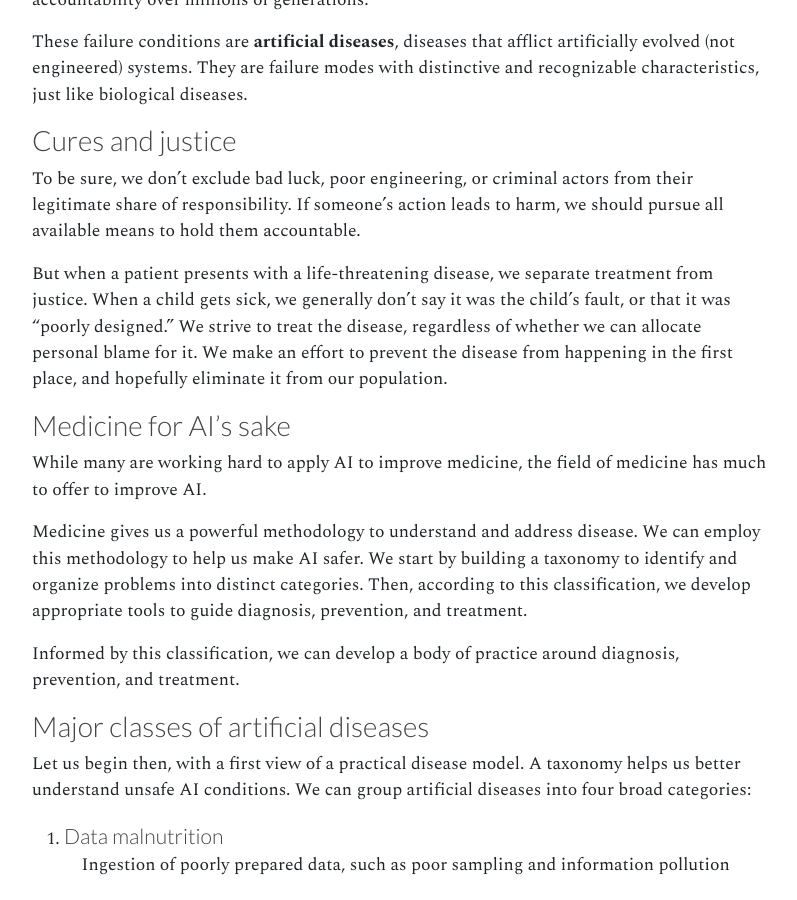
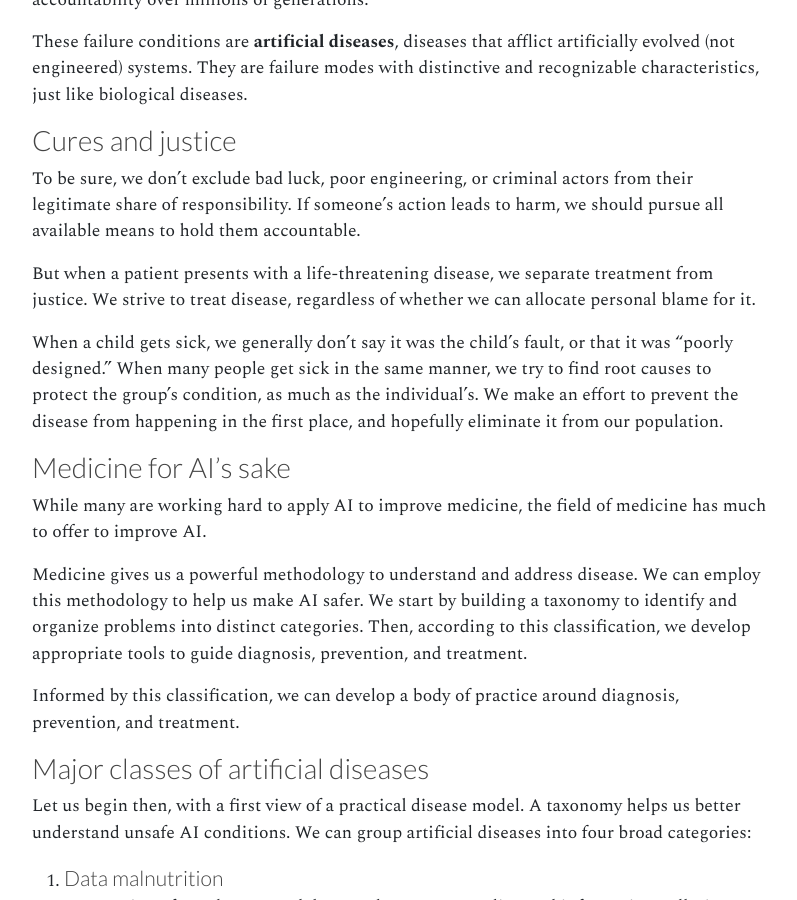
Before and after one commit to straz/artificialtrust, a Jekyll site: the page built from _articles/diseases.md, in a window 1280 px wide and 900 px high, scrolled down 1188 px. Shown: the whole window, without its empty margins (145-942 px from the left). Built offline with Jekyll 4.4.1, drawn with Linux system fonts in a browser that asks for light colours.

Commit message:
children

```diff
--- a/_articles/diseases.md
+++ b/_articles/diseases.md
@@ -70,12 +70,15 @@ action leads to harm, we should pursue all available means to hold
 them accountable.
 
 But when a patient presents with a life-threatening disease, we
-separate treatment from justice. When a child gets sick, we generally
-don't say it was the child's fault, or that it was "poorly designed."
-We strive to treat the disease, regardless of whether we can allocate
-personal blame for it.  We make an effort to prevent the disease from
-happening in the first place, and hopefully eliminate it from our
-population.
+separate treatment from justice. We strive to treat disease,
+regardless of whether we can allocate personal blame for it.
+
+When a child gets sick, we generally don't say it was the child's
+fault, or that it was "poorly designed."  When many people get sick in
+the same manner, we try to find root causes to protect the group's
+condition, as much as the individual's. We make an effort to prevent
+the disease from happening in the first place, and hopefully eliminate
+it from our population.
 
 ### Medicine for AI's sake
 
```
